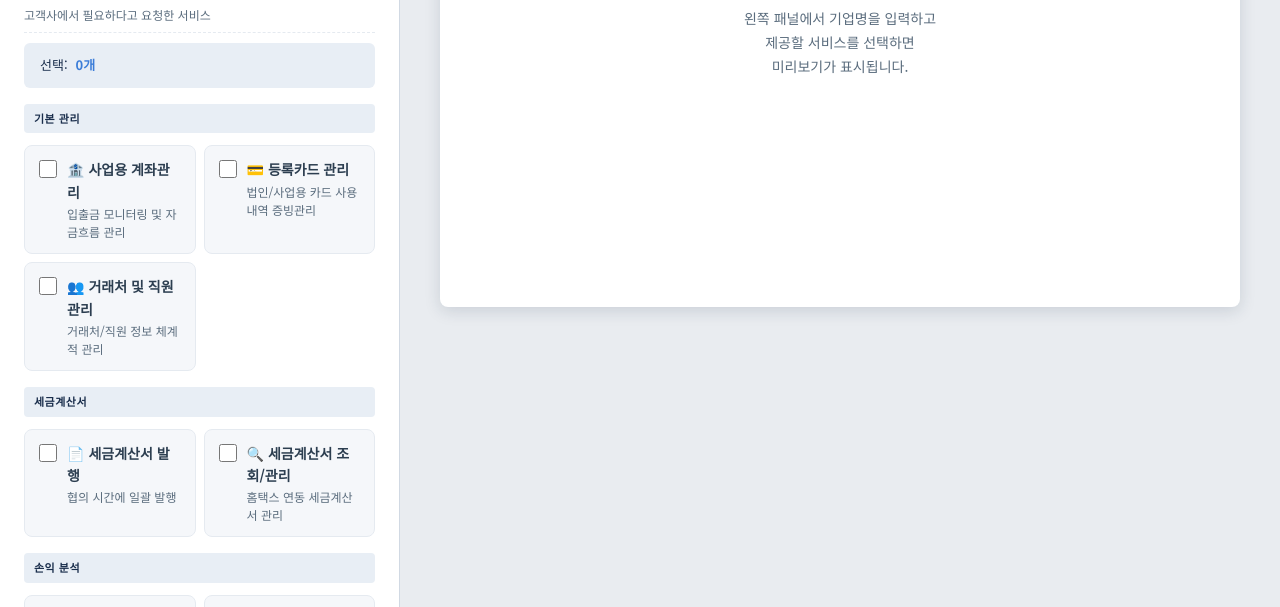
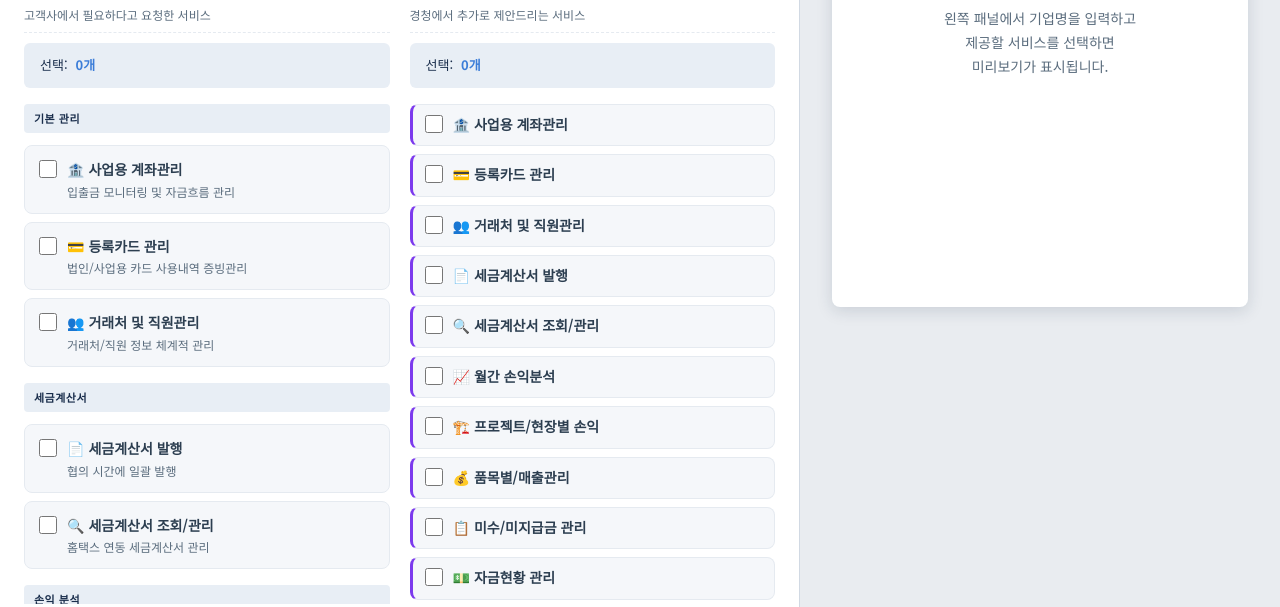
Before and after one commit to handminjun504/pr, a website built with Vite: page index.html in a window 1280 px wide. Shown: the part 454-1061 px from the top of the page. Built offline with nearby package versions, Linux system fonts and the light colour scheme; a web font is replaced by a local one.

Commit message:
feat: 사이드바 레이아웃 변경 - 좌우 2열 구조로 재설계
- 고객 요청 서비스(왼쪽) / 경청 추천 서비스(오른쪽) 나란히 배치
- 사이드바 너비 400px → 800px 확장
- 각 서비스 선택 영역에 스크롤 추가 (max-height: 500px)
- 반응형: 1024px 이하에서 1열 세로 배치로 자동 전환
- 추가 옵션 섹션은 하단에 전체 너비로 유지

```diff
--- a/index.html
+++ b/index.html
@@ -50,6 +50,8 @@
                 </div>
             </div>
 
+            <!-- 서비스 선택 영역 (2열 레이아웃) -->
+            <div class="services-container">
             <!-- 고객 요청 서비스 -->
             <div class="sidebar-section">
                 <h3 class="sidebar-title">📌 고객 요청 서비스</h3>
@@ -292,6 +294,7 @@
                     </label>
                 </div>
             </div>
+            </div><!-- /services-container -->
 
             <!-- 추가 옵션 -->
             <div class="sidebar-section">
--- a/styles.css
+++ b/styles.css
@@ -107,7 +107,7 @@ body {
 
 /* 사이드바 - 입력 패널 */
 .sidebar {
-    width: 400px;
+    width: 800px;
     background: var(--white);
     border-right: 1px solid var(--border);
     padding: 24px;
@@ -120,6 +120,18 @@ body {
 }
 
 .sidebar-section:last-child {
+    margin-bottom: 0;
+}
+
+/* 서비스 선택 섹션을 2열로 배치 */
+.services-container {
+    display: grid;
+    grid-template-columns: 1fr 1fr;
+    gap: 20px;
+    margin-top: 24px;
+}
+
+.services-container .sidebar-section {
     margin-bottom: 0;
 }
 
@@ -293,7 +305,13 @@ body {
 
 /* 추천 서비스 그룹 */
 .recommended-group {
-    max-height: 400px;
+    max-height: 500px;
+    overflow-y: auto;
+}
+
+/* 고객 요청 서비스 그룹도 스크롤 */
+.services-container .checkbox-group:not(.recommended-group) {
+    max-height: 500px;
     overflow-y: auto;
 }
 
@@ -381,14 +399,9 @@ body {
 
 /* 체크박스 그룹 */
 .checkbox-group {
-    display: grid;
-    grid-template-columns: repeat(2, 1fr);
+    display: flex;
+    flex-direction: column;
     gap: 8px;
-}
-
-/* 카테고리는 전체 너비 사용 */
-.checkbox-group .service-category {
-    grid-column: 1 / -1;
 }
 
 .checkbox-item {
@@ -1392,21 +1405,34 @@ body {
 /* 반응형 */
 @media (max-width: 1024px) {
     .main-container { flex-direction: column; }
-    .sidebar { width: 100%; border-right: none; border-bottom: 1px solid var(--border); max-height: 50vh; }
+    .sidebar {
+        width: 100%;
+        border-right: none;
+        border-bottom: 1px solid var(--border);
+        max-height: 50vh;
+    }
     .preview-area { padding: 20px; }
     .document { padding: 40px 32px; }
 
-    /* 체크박스 그룹 1열로 변경 */
-    .checkbox-group {
+    /* 서비스 컨테이너 1열로 변경 */
+    .services-container {
         grid-template-columns: 1fr;
     }
 }
 
 @media (max-width: 600px) {
     .app-header { padding: 12px 16px; flex-direction: column; gap: 10px; }
-    .sidebar { padding: 16px; }
+    .sidebar {
+        padding: 16px;
+        width: 100%;
+    }
     .document { padding: 32px 24px; }
     .doc-header h1 { font-size: 24px; }
     .process-flow { flex-direction: column; gap: 16px; }
     .process-step:not(:last-child)::after { content: '↓'; position: static; display: block; margin-top: 8px; }
+
+    /* 서비스 컨테이너 1열 */
+    .services-container {
+        grid-template-columns: 1fr;
+    }
 }
```
